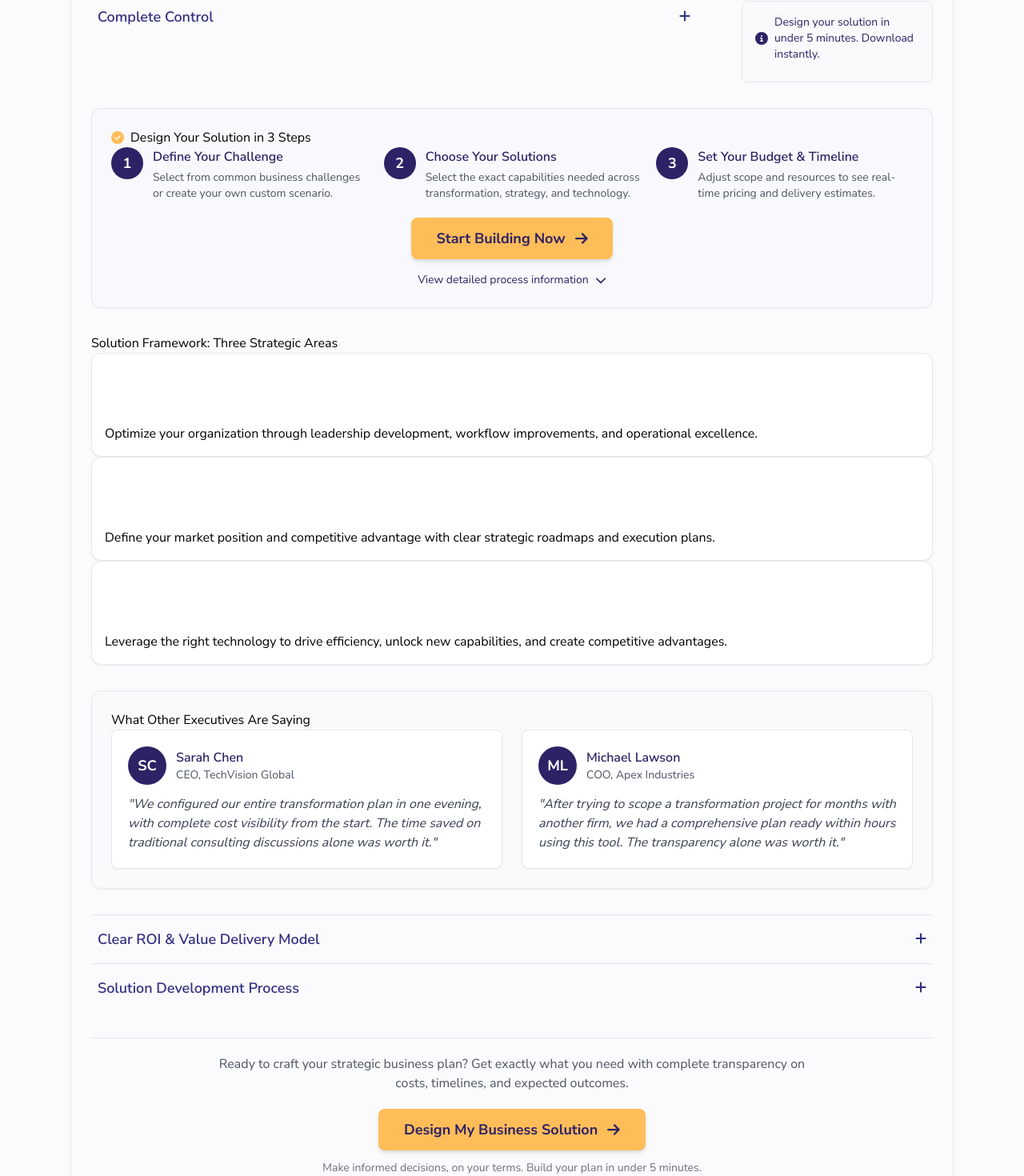
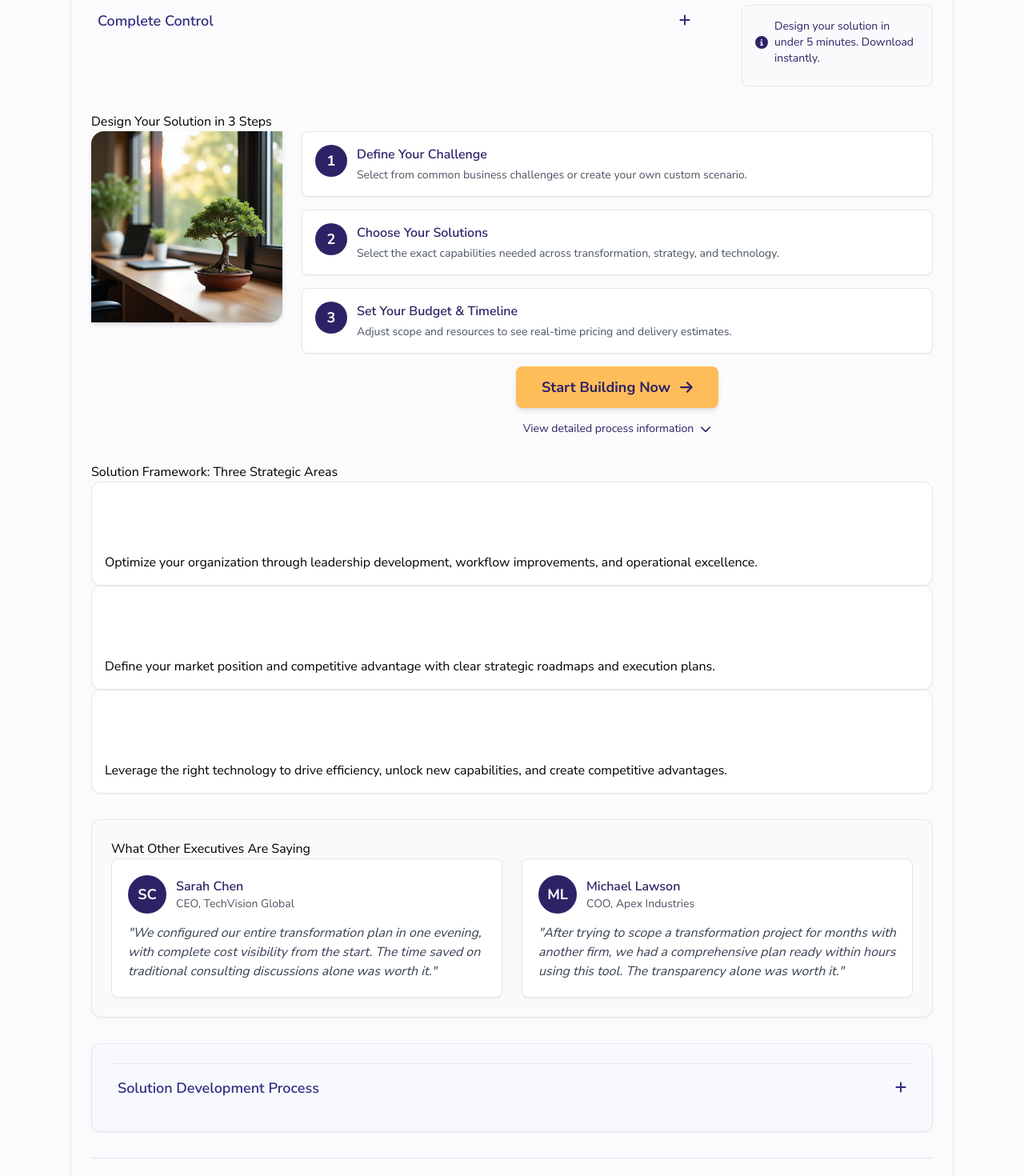
Before and after one commit to elexive-com/elexive-calc, a React (Create React App) app: page / in a window 1280 px wide. Shown: the part 1236-2706 px from the top of the page at 80% size. Built offline with nearby package versions, Linux system fonts and the light colour scheme; what @react-pdf/renderer would draw is missing.

Commit message:
modified the three steps instructions visual styling

```diff
--- a/src/components/CalculatorIntroduction.jsx
+++ b/src/components/CalculatorIntroduction.jsx
@@ -8,7 +8,7 @@ import {
   faPlus, faMinus,
   faChartPie,
   faClock, faMoneyBillWave, faHandshake, faBolt,
-  faShieldAlt, faChevronDown
+  faShieldAlt, faChevronDown, faChartLine
 } from '@fortawesome/free-solid-svg-icons';
 // Remove direct import and use process.env.PUBLIC_URL for images in public folder
 
@@ -186,9 +186,7 @@ const CalculatorIntroduction = ({ onGetStarted }) => {
                   </div>
                 </>
               }
-            />
-
-            <CollapsibleCard
+            />              <CollapsibleCard
               title="Low-Risk Approach"
               icon={faHandshake}
               content={
@@ -213,6 +211,40 @@ const CalculatorIntroduction = ({ onGetStarted }) => {
                         <span>Knowledge transfer to your team throughout the process</span>
                       </li>
                     </ul>
+                  </div>
+                </>
+              }
+            />
+
+            <CollapsibleCard
+              title="Value Delivery Model"
+              icon={faChartLine}
+              content={
+                <>
+                  <p className="text-sm text-gray-600 mb-3">
+                    Our system uses Elastic Value Credits (EVCs)—transparent work units that clearly show what resources are applied to your business needs.
+                  </p>
+
+                  <div className="pt-3 border-t border-gray-200">
+                    <h5 className="font-medium text-elx-primary text-sm mb-2">How our value model works:</h5>
+                    <div className="bg-gray-50 rounded-lg p-3 mb-3">
+                      <div className="flex flex-col md:flex-row items-center justify-around gap-4">
+                        <div className="text-center">
+                          <div className="text-sm font-semibold text-elx-primary mb-1">Your Business Challenge</div>
+                          <div className="text-xs text-gray-600">Precisely Defined</div>
+                        </div>
+                        <div className="hidden md:block">
+                          <FontAwesomeIcon icon={faArrowRight} className="text-elx-primary" />
+                        </div>
+                        <div className="text-center">
+                          <div className="text-sm font-semibold text-elx-primary mb-1">Measurable Results</div>
+                          <div className="text-xs text-gray-600">Quantifiable Outcomes</div>
+                        </div>
+                      </div>
+                    </div>
+                    <p className="text-sm text-gray-600">
+                      We address immediate business challenges while simultaneously building your internal capabilities for long-term organizational strength.
+                    </p>
                   </div>
                 </>
               }
@@ -505,14 +537,26 @@ const CalculatorIntroduction = ({ onGetStarted }) => {
         </div>
       </div>
 
-      {/* SIMPLIFIED PROCESS: 3 quick steps */}
-      <div className="bg-[#f8f9fc] rounded-xl p-6 border border-gray-200 shadow-sm mb-8">
+      {/* SIMPLIFIED PROCESS: 3 quick steps - Modified to match collapsible style */}
+      <div className="mb-8">
         <h3 className="elx-heading-2 flex items-center">
-          <FontAwesomeIcon icon={faCheckCircle} className="text-elx-accent mr-2" />
           Design Your Solution in 3 Steps
         </h3>
 
-        <div className="grid grid-cols-1 md:grid-cols-3 gap-5">
+        <div className="flex flex-col md:flex-row">
+          <div className="order-2 md:order-1 w-full md:w-1/4 mb-6 md:mb-0 md:pr-6">
+            <div>
+              <img
+                src={`${process.env.PUBLIC_URL}/bonsai-square-1.png`}
+                alt="Bonsai tree representing growth and balance"
+                className="w-full shadow-md rounded-tl-2xl rounded-tr-none rounded-br-2xl rounded-bl-none"
+              />
+            </div>
+          </div>
+
+          <div className="order-1 md:order-2 w-full md:w-3/4">
+            <div className="space-y-4">
+              <div className="bg-white rounded-lg border border-gray-200 shadow-sm p-4">
                 <div className="flex gap-3 items-start">
                   <div className="w-10 h-10 rounded-full bg-elx-primary text-white flex items-center justify-center font-bold text-lg flex-shrink-0">
                     1
@@ -524,7 +568,9 @@ const CalculatorIntroduction = ({ onGetStarted }) => {
                     </p>
                   </div>
                 </div>
+              </div>
 
+              <div className="bg-white rounded-lg border border-gray-200 shadow-sm p-4">
                 <div className="flex gap-3 items-start">
                   <div className="w-10 h-10 rounded-full bg-elx-primary text-white flex items-center justify-center font-bold text-lg flex-shrink-0">
                     2
@@ -536,7 +582,9 @@ const CalculatorIntroduction = ({ onGetStarted }) => {
                     </p>
                   </div>
                 </div>
+              </div>
 
+              <div className="bg-white rounded-lg border border-gray-200 shadow-sm p-4">
                 <div className="flex gap-3 items-start">
                   <div className="w-10 h-10 rounded-full bg-elx-primary text-white flex items-center justify-center font-bold text-lg flex-shrink-0">
                     3
@@ -560,7 +608,7 @@ const CalculatorIntroduction = ({ onGetStarted }) => {
                 </button>
               </div>
 
-        <div className="text-center mt-4">
+              <div className="text-center mt-2">
                 <button
                   onClick={() => {
                     toggleSection('process');
@@ -571,6 +619,9 @@ const CalculatorIntroduction = ({ onGetStarted }) => {
                   View detailed process information
                   <FontAwesomeIcon icon={faChevronDown} className="ml-2" />
                 </button>
+              </div>
+            </div>
+          </div>
         </div>
       </div>
 
@@ -662,59 +713,7 @@ const CalculatorIntroduction = ({ onGetStarted }) => {
       </div>
 
       {/* 6. EXPANDABLE SECTIONS - Detailed information for CEOs who want to dig deeper */}
-      <div className="space-y-0 mb-8">
-        {/* Value Model Section - Expandable - Styled like the reference image */}
-        <div className="border-t border-gray-200 overflow-hidden">
-          <div
-            className="py-4 px-2 flex items-center justify-between w-full cursor-pointer"
-            onClick={() => toggleSection('evcModel')}
-          >
-            <h3 className="font-semibold text-lg text-indigo-900">Clear ROI & Value Delivery Model</h3>
-            <div>
-              <FontAwesomeIcon
-                icon={expandedSections.evcModel ? faMinus : faPlus}
-                className="text-indigo-900"
-              />
-            </div>
-          </div>
-
-          {expandedSections.evcModel && (
-            <div className="p-5 bg-white border-t border-gray-100">
-              <p className="text-gray-700 mb-5">
-                Our system uses Elastic Value Credits (EVCs)—transparent work units that clearly show what resources are applied to your business needs and how they directly tie to measurable outcomes.
-              </p>
-
-              <div className="bg-[#f8f9fc] rounded-lg p-5 mb-5 shadow-sm border border-gray-100">
-                <div className="flex flex-col md:flex-row items-center justify-around gap-6">
-                  <div className="text-center">
-                    <div className="text-lg font-semibold text-elx-primary mb-2">Your Business Challenge</div>
-                    <div className="text-sm text-gray-600 mb-3">Precisely Defined Problem</div>
-                    <div className="bg-white rounded-lg px-4 py-3 font-semibold text-elx-accent shadow-sm border border-elx-accent border-opacity-20">
-                      Right-Sized Resources
-                    </div>
-                  </div>
-
-                  <div className="hidden md:block">
-                    <FontAwesomeIcon icon={faArrowRight} className="text-elx-primary text-xl" />
-                  </div>
-
-                  <div className="text-center">
-                    <div className="text-lg font-semibold text-elx-primary mb-2">Measurable Results</div>
-                    <div className="text-sm text-gray-600 mb-3">Quantifiable Outcomes</div>
-                    <div className="bg-white rounded-lg px-4 py-3 font-semibold text-elx-secondary shadow-sm border border-elx-secondary border-opacity-20">
-                      Business Impact
-                    </div>
-                  </div>
-                </div>
-              </div>
-
-              <p className="text-gray-700">
-                We address immediate business challenges while simultaneously building your internal capabilities. You get both the immediate solution you need and the long-term organizational strength to prevent similar issues in the future.
-              </p>
-            </div>
-          )}
-        </div>
-
+      <div className="space-y-0 mb-8 bg-[#f8f9fc] rounded-xl p-6 border border-gray-200 shadow-sm">
         {/* Detailed Process Section - Expandable */}
         <div className="border-t border-gray-200 overflow-hidden" id="detailed-process">
           <div
```
Lines whose indentation alone changed are shown as unchanged.
